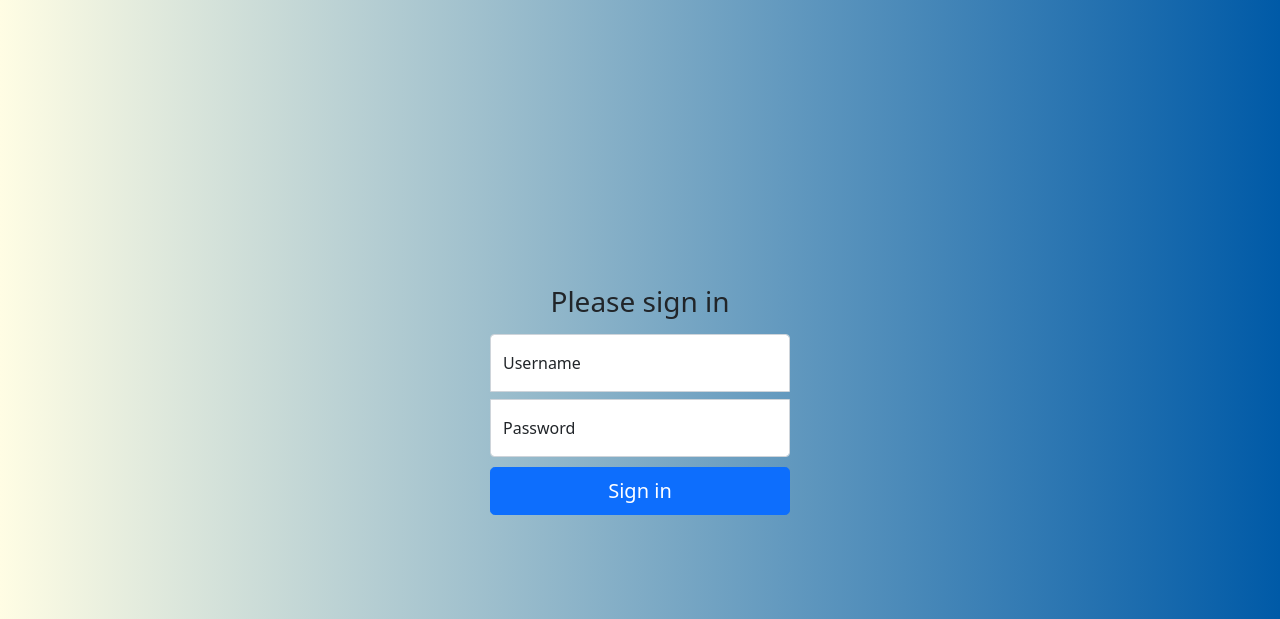
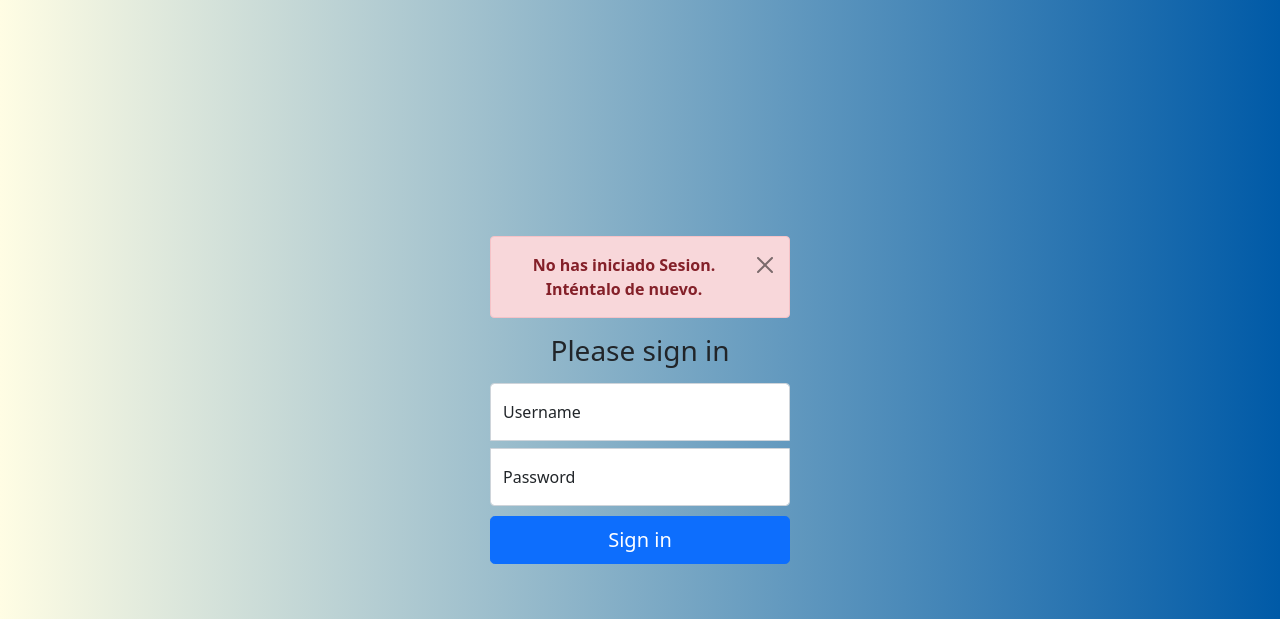
Before and after one commit to EstebanGarrido/prueba-tecnica-datasur, a Flask app: page /admin in a window 1280 px wide. Shown: the top 619 px of the page. Run offline with Flask 3, Linux system fonts and the light colour scheme; some libraries are stand-ins or nearby versions.

Commit message:
login error_message fixed

```diff
--- a/src/app.py
+++ b/src/app.py
@@ -35,7 +35,7 @@
     else:
         # Credenciales incorrectas, mostrar mensaje de error
         error_message = "Usuario o contraseña incorrectos. Inténtalo de nuevo."
-        return render_template('auth/login.html', error_message=error_message)
+        return render_template('auth/login.html', error_message = error_message)
 
 
 
--- a/src/templates/auth/login.html
+++ b/src/templates/auth/login.html
@@ -9,7 +9,6 @@
 {% block body %}
 <form class="form-signin" action="/login" method="POST">
     {% with messages = get_flashed_messages() %}
-
         {% if messages %}
             <br />
             {% for message in messages %}
@@ -19,8 +18,15 @@
                 </div>
             {% endfor %}
         {% endif %}
+    {% endwith %}
 
-    {% endwith %}
+    {% if error_message %}
+        <div class="alert alert-danger alert-dismissible" role="alert">
+            <strong>{{ error_message }}</strong>
+            <button type="button" class="btn-close" data-bs-dismiss="alert" aria-label="Close"></button>
+        </div>
+    {% endif %}
+
     <h1 class="h3 mb-3 fw-normal">Please sign in</h1>
     <input type="hidden" name="csrf_token" value="{{ csrf_token() }}">
     <div class="form-floating">
```
Lines whose indentation alone changed are shown as unchanged.
